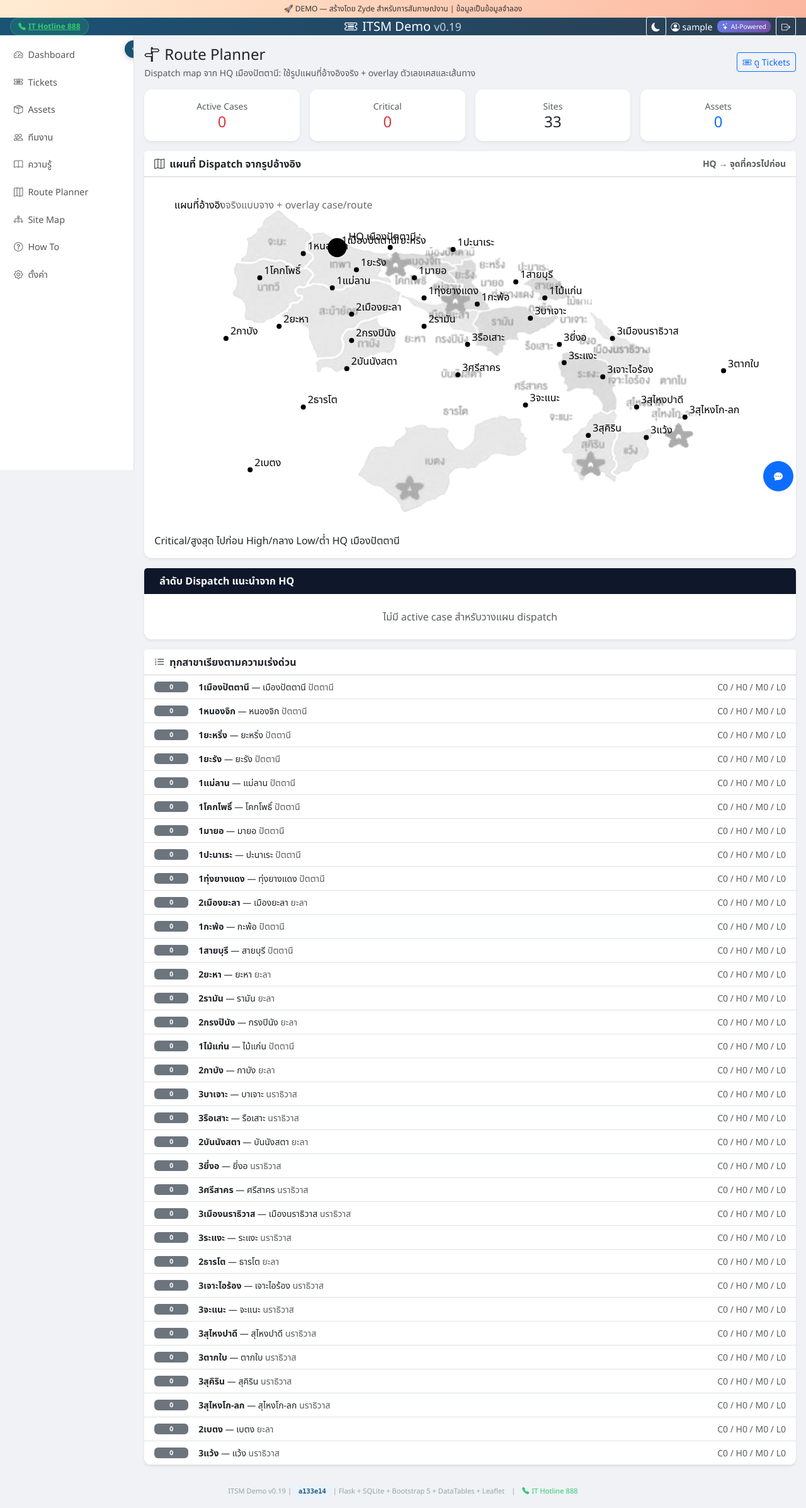
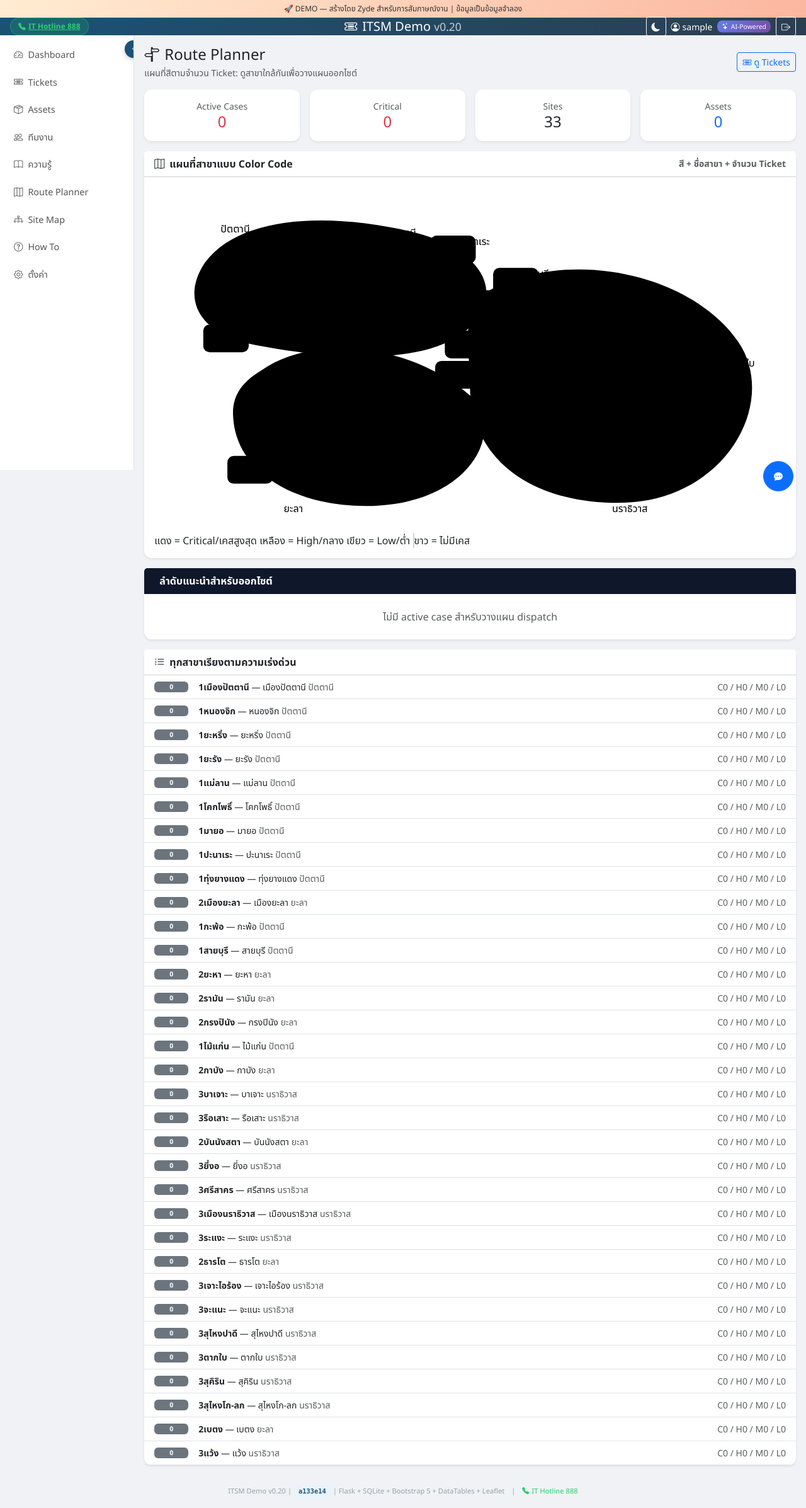
Before and after one commit to zyde-david/itsmdemo, a Flask app: page /route-planner in a window 1280 px wide. Shown: the whole page at 63% size. Run offline with Flask 3, Linux system fonts and the light colour scheme; the visitor is signed in with stand-in values (Sample User, id 1); data that the repository does not hold is empty; some libraries are stand-ins or nearby versions.

Commit message:
[verified] fix: route planner color-coded branch map

```diff
--- a/templates/base.html
+++ b/templates/base.html
@@ -263,7 +263,7 @@
    <a href="tel:888" class="quick-dial-btn"><i class="bi bi-telephone-fill"></i>IT Hotline 888</a>
   </div>
   <!-- Center: Brand -->
-  <a href="/" class="navbar-brand mb-0 h5 text-white text-decoration-none"><i class="bi bi-ticket-detailed me-2"></i>ITSM Demo <span class="small fw-normal opacity-75">v0.19</span></a>
+  <a href="/" class="navbar-brand mb-0 h5 text-white text-decoration-none"><i class="bi bi-ticket-detailed me-2"></i>ITSM Demo <span class="small fw-normal opacity-75">v0.20</span></a>
   <!-- Right: Theme toggle + User + Logout -->
   <div class="nav-user-section d-flex align-items-center gap-2">
    <button class="btn btn-sm btn-outline-light d-md-none me-1" type="button" id="sidebarToggle"><i class="bi bi-list"></i></button>
@@ -494,7 +494,7 @@
 </script>
 {% block extra_scripts %}{% endblock %}
 <div class="footer text-center py-3" style="color:#95a5a6;font-size:.7rem">
-  ITSM Demo v0.19 | <span class="id-badge" style="font-size:.65rem">a133e14</span> | Flask + SQLite + Bootstrap 5 + DataTables + Leaflet
+  ITSM Demo v0.20 | <span class="id-badge" style="font-size:.65rem">a133e14</span> | Flask + SQLite + Bootstrap 5 + DataTables + Leaflet
   <span class="d-none d-md-inline mx-2">|</span>
   <a href="tel:888" class="d-none d-md-inline" style="color:#2ecc71;font-size:.7rem;text-decoration:none"><i class="bi bi-telephone-fill me-1"></i>IT Hotline 888</a>
 </div>
--- a/templates/route-planner.html
+++ b/templates/route-planner.html
@@ -3,26 +3,24 @@
 {% block extra_head %}
 <style>
 .dispatch-map { background:#fff; border:1px solid #d1d5db; border-radius:16px; overflow:hidden; }
-.map-note { font-size:13px; fill:#64748b; }
-.map-outline { fill:none; stroke:#64748b; stroke-width:2.2; stroke-linejoin:round; }
-.map-district { fill:none; stroke:#cbd5e1; stroke-width:1.4; stroke-dasharray:4 4; }
-.route-line { fill:none; stroke:#0f172a; stroke-width:3.5; stroke-linecap:round; stroke-linejoin:round; stroke-dasharray:9 7; opacity:.75; }
-.hq-dot { fill:#111827; stroke:#fff; stroke-width:4; filter:drop-shadow(0 3px 7px rgba(0,0,0,.35)); }
-.site-dot { fill:#fff; stroke:#94a3b8; stroke-width:2; }
-.case-badge { stroke:#fff; stroke-width:3; filter:drop-shadow(0 2px 5px rgba(15,23,42,.25)); }
-.case-red { fill:#dc2626; }
-.case-yellow { fill:#f59e0b; }
-.case-green { fill:#16a34a; }
-.badge-text { fill:#fff; font-size:16px; font-weight:800; text-anchor:middle; dominant-baseline:central; }
-.branch-name { fill:#0f172a; font-size:15px; font-weight:700; paint-order:stroke; stroke:#fff; stroke-width:4; stroke-linejoin:round; }
-.route-no { fill:#fff; font-size:11px; font-weight:800; text-anchor:middle; dominant-baseline:central; }
+.map-outline { fill:#fff; stroke:#64748b; stroke-width:2.4; stroke-linejoin:round; }
+.map-district-line { fill:none; stroke:#cbd5e1; stroke-width:1.2; stroke-dasharray:4 4; }
+.branch-cell { stroke:#ffffff; stroke-width:3; filter:drop-shadow(0 2px 4px rgba(15,23,42,.12)); }
+.cell-red { fill:#dc2626; }
+.cell-yellow { fill:#f59e0b; }
+.cell-green { fill:#16a34a; }
+.cell-none { fill:#f8fafc; stroke:#cbd5e1; stroke-width:1.5; }
+.cell-text { font-size:12px; font-weight:800; text-anchor:middle; dominant-baseline:central; paint-order:stroke; stroke:#fff; stroke-width:3.5; stroke-linejoin:round; fill:#0f172a; }
+.cell-text-active { fill:#fff; stroke:rgba(0,0,0,.18); stroke-width:2; }
+.cell-count { font-size:15px; font-weight:900; text-anchor:middle; dominant-baseline:central; fill:#fff; paint-order:stroke; stroke:rgba(0,0,0,.25); stroke-width:2; }
+.hq-label { fill:#111827; font-size:15px; font-weight:900; paint-order:stroke; stroke:#fff; stroke-width:4; }
 .legend-pill { display:inline-flex; align-items:center; gap:6px; margin-right:10px; font-size:.85rem; }
-.legend-dot { width:13px; height:13px; border-radius:50%; display:inline-block; }
+.legend-dot { width:13px; height:13px; border-radius:3px; display:inline-block; }
 .route-step { width:34px; height:34px; border-radius:50%; display:inline-flex; align-items:center; justify-content:center; font-weight:700; }
 .priority-high { background:#fee2e2; color:#991b1b; }
 .priority-mid { background:#fef3c7; color:#92400e; }
 .priority-low { background:#dcfce7; color:#166534; }
-@media(max-width:767.98px){ .branch-name{font-size:12px}.badge-text{font-size:13px}.route-step{width:30px;height:30px;font-size:.85rem} }
+@media(max-width:767.98px){ .cell-text{font-size:10px}.cell-count{font-size:12px}.route-step{width:30px;height:30px;font-size:.85rem} }
 </style>
 {% endblock %}
 
@@ -30,7 +28,7 @@
 <div class="d-flex justify-content-between align-items-center mb-3 flex-wrap gap-2">
   <div>
     <h4 class="mb-1"><i class="bi bi-signpost-split me-2"></i>Route Planner</h4>
-    <div class="text-muted small">Dispatch map จาก HQ เมืองปัตตานี: ใช้รูปแผนที่อ้างอิงจริง + overlay ตัวเลขเคสและเส้นทาง</div>
+    <div class="text-muted small">แผนที่สีตามจำนวน Ticket: ดูสาขาใกล้กันเพื่อวางแผนออกไซต์</div>
   </div>
   <a href="{{ url_for('tickets_page') }}" class="btn btn-sm btn-outline-primary"><i class="bi bi-ticket-detailed me-1"></i>ดู Tickets</a>
 </div>
@@ -44,58 +42,51 @@
 
 <div class="card shadow-sm mb-3">
   <div class="card-header bg-white fw-bold d-flex justify-content-between align-items-center flex-wrap gap-2">
-    <span><i class="bi bi-map me-2"></i>แผนที่ Dispatch จากรูปอ้างอิง</span>
-    <span class="small text-muted">HQ → จุดที่ควรไปก่อน</span>
+    <span><i class="bi bi-map me-2"></i>แผนที่สาขาแบบ Color Code</span>
+    <span class="small text-muted">สี + ชื่อสาขา + จำนวน Ticket</span>
   </div>
   <div class="card-body">
     <div class="dispatch-map">
-      <svg viewBox="0 0 1000 540" width="100%" role="img" aria-label="Border-only IT dispatch route map">
+      <svg viewBox="0 0 1000 540" width="100%" role="img" aria-label="Color-coded ITSM branch map">
         <rect x="0" y="0" width="1000" height="540" fill="#fff"/>
-        <text x="32" y="34" class="map-note">แผนที่อ้างอิงจริงแบบจาง + overlay case/route</text>
-        <!-- real reference map base: grayscale/faint so badges and route are clear -->
-        <image href="{{ url_for('static', filename='images/dispatch-map-reference.jpg') }}"
-               x="25" y="20" width="950" height="500" preserveAspectRatio="xMidYMid meet"
-               style="filter: grayscale(1) contrast(1.35) brightness(1.12); opacity:.42;"/>
-        <polyline class="route-line" points="{{ '%.1f'|format(hq.x) }},{{ '%.1f'|format(hq.y) }} {% for p in route_points %}{{ '%.1f'|format(p.x) }},{{ '%.1f'|format(p.y) }} {% endfor %}"/>
-        <!-- all branch names as reference -->
+        <!-- border-only southern province layout as geographic guide -->
+        <path class="map-outline" d="M80,120 C135,45 275,40 405,70 C500,92 555,150 510,210 C455,285 290,275 160,250 C75,235 40,180 80,120 Z"/>
+        <path class="map-outline" d="M170,290 C255,230 410,250 500,330 C560,385 500,505 335,505 C220,505 130,450 125,365 C122,330 140,308 170,290 Z"/>
+        <path class="map-outline" d="M520,170 C640,95 845,130 925,245 C990,340 905,500 735,500 C590,500 500,425 500,315 C500,255 485,205 520,170 Z"/>
+        <path class="map-district-line" d="M160,92 L240,250 M270,58 L290,270 M385,75 L335,265 M470,125 L420,260 M145,345 L505,345 M210,290 L250,505 M340,260 L360,505 M475,335 L420,495 M565,190 L750,500 M690,130 L640,500 M820,160 L745,500 M920,270 L520,335"/>
+        <text x="105" y="72" class="hq-label">ปัตตานี</text>
+        <text x="205" y="515" class="hq-label">ยะลา</text>
+        <text x="725" y="515" class="hq-label">นราธิวาส</text>
+        <text x="{{ '%.1f'|format(hq.x + 18) }}" y="{{ '%.1f'|format(hq.y - 18) }}" class="hq-label">HQ เมืองปัตตานี</text>
         {% for d in districts %}
-          <circle class="site-dot" cx="{{ '%.1f'|format(d.x) }}" cy="{{ '%.1f'|format(d.y) }}" r="4"/>
-          {% if d.tickets == 0 %}<text class="branch-name" x="{{ '%.1f'|format(d.x + 7) }}" y="{{ '%.1f'|format(d.y - 6) }}">{{ d.short_branch }}</text>{% endif %}
-        {% endfor %}
-        <!-- HQ -->
-        <circle class="hq-dot" cx="{{ '%.1f'|format(hq.x) }}" cy="{{ '%.1f'|format(hq.y) }}" r="15"/>
-        <text class="badge-text" x="{{ '%.1f'|format(hq.x) }}" y="{{ '%.1f'|format(hq.y) }}">H</text>
-        <text class="branch-name" x="{{ '%.1f'|format(hq.x + 18) }}" y="{{ '%.1f'|format(hq.y - 12) }}">HQ เมืองปัตตานี</text>
-        <!-- active case badges -->
-        {% for p in route_points %}
+          {% set active = d.tickets > 0 %}
           <g>
-            <circle class="case-badge {% if p.color == 'red' %}case-red{% elif p.color == 'yellow' %}case-yellow{% else %}case-green{% endif %}" cx="{{ '%.1f'|format(p.x) }}" cy="{{ '%.1f'|format(p.y) }}" r="18"/>
-            <text class="badge-text" x="{{ '%.1f'|format(p.x) }}" y="{{ '%.1f'|format(p.y) }}">{{ p.tickets }}</text>
-            <circle cx="{{ '%.1f'|format(p.x - 13) }}" cy="{{ '%.1f'|format(p.y - 13) }}" r="8" fill="#0f172a"/>
-            <text class="route-no" x="{{ '%.1f'|format(p.x - 13) }}" y="{{ '%.1f'|format(p.y - 13) }}">{{ loop.index }}</text>
-            <text class="branch-name" x="{{ '%.1f'|format(p.x + 23) }}" y="{{ '%.1f'|format(p.y - 8) }}">{{ p.short_branch }}</text>
+            <rect class="branch-cell {% if d.color == 'red' %}cell-red{% elif d.color == 'yellow' %}cell-yellow{% elif d.color == 'green' %}cell-green{% else %}cell-none{% endif %}"
+                  x="{{ '%.1f'|format(d.x - 36) }}" y="{{ '%.1f'|format(d.y - 22) }}" width="72" height="44" rx="10"/>
+            <text class="cell-text {% if active %}cell-text-active{% endif %}" x="{{ '%.1f'|format(d.x) }}" y="{{ '%.1f'|format(d.y - 7) }}">{{ d.short_branch }}</text>
+            <text class="{% if active %}cell-count{% else %}cell-text{% endif %}" x="{{ '%.1f'|format(d.x) }}" y="{{ '%.1f'|format(d.y + 10) }}">{{ d.tickets }}</text>
           </g>
         {% endfor %}
       </svg>
     </div>
     <div class="mt-2">
-      <span class="legend-pill"><span class="legend-dot" style="background:#dc2626"></span>Critical/สูงสุด ไปก่อน</span>
-      <span class="legend-pill"><span class="legend-dot" style="background:#f59e0b"></span>High/กลาง</span>
-      <span class="legend-pill"><span class="legend-dot" style="background:#16a34a"></span>Low/ต่ำ</span>
-      <span class="legend-pill"><span class="legend-dot" style="background:#111827"></span>HQ เมืองปัตตานี</span>
+      <span class="legend-pill"><span class="legend-dot" style="background:#dc2626"></span>แดง = Critical/เคสสูงสุด</span>
+      <span class="legend-pill"><span class="legend-dot" style="background:#f59e0b"></span>เหลือง = High/กลาง</span>
+      <span class="legend-pill"><span class="legend-dot" style="background:#16a34a"></span>เขียว = Low/ต่ำ</span>
+      <span class="legend-pill"><span class="legend-dot" style="background:#f8fafc;border:1px solid #cbd5e1"></span>ขาว = ไม่มีเคส</span>
     </div>
   </div>
 </div>
 
 <div class="card shadow-sm mb-3">
-  <div class="card-header bg-dark text-white fw-bold" style="background:#0F172A!important"><i class="bi bi-route me-2"></i>ลำดับ Dispatch แนะนำจาก HQ</div>
+  <div class="card-header bg-dark text-white fw-bold" style="background:#0F172A!important"><i class="bi bi-route me-2"></i>ลำดับแนะนำสำหรับออกไซต์</div>
   <div class="card-body p-0">
     {% for d in route_points %}
     <div class="d-flex align-items-center gap-3 px-3 py-3 border-bottom">
       <span class="route-step {% if d.color == 'red' %}priority-high{% elif d.color == 'yellow' %}priority-mid{% else %}priority-low{% endif %}">{{ loop.index }}</span>
       <div class="flex-grow-1">
         <div class="fw-bold">{{ d.short_branch }} — {{ d.name }}</div>
-        <div class="small text-muted">ระยะจากจุดก่อนหน้า ~{{ d.leg_km }} กม. · Critical {{ d.critical }} · High {{ d.high }}</div>
+        <div class="small text-muted">ใกล้ HQ/สาขาก่อนหน้า ~{{ d.leg_km }} กม. · Critical {{ d.critical }} · High {{ d.high }}</div>
       </div>
       <div class="text-end small"><span class="badge bg-danger">{{ d.tickets }} Case</span><div class="mt-1">คะแนน {{ d.score }}</div></div>
     </div>
```
